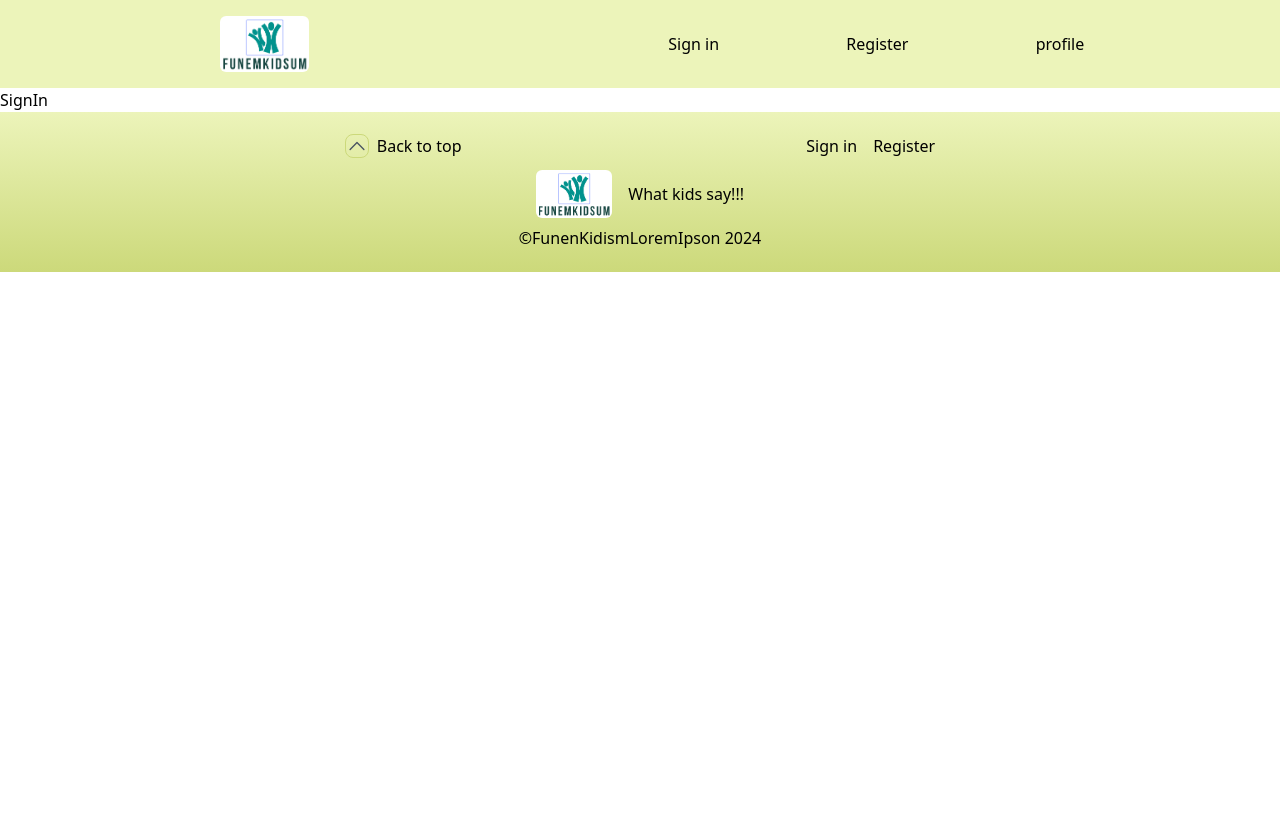
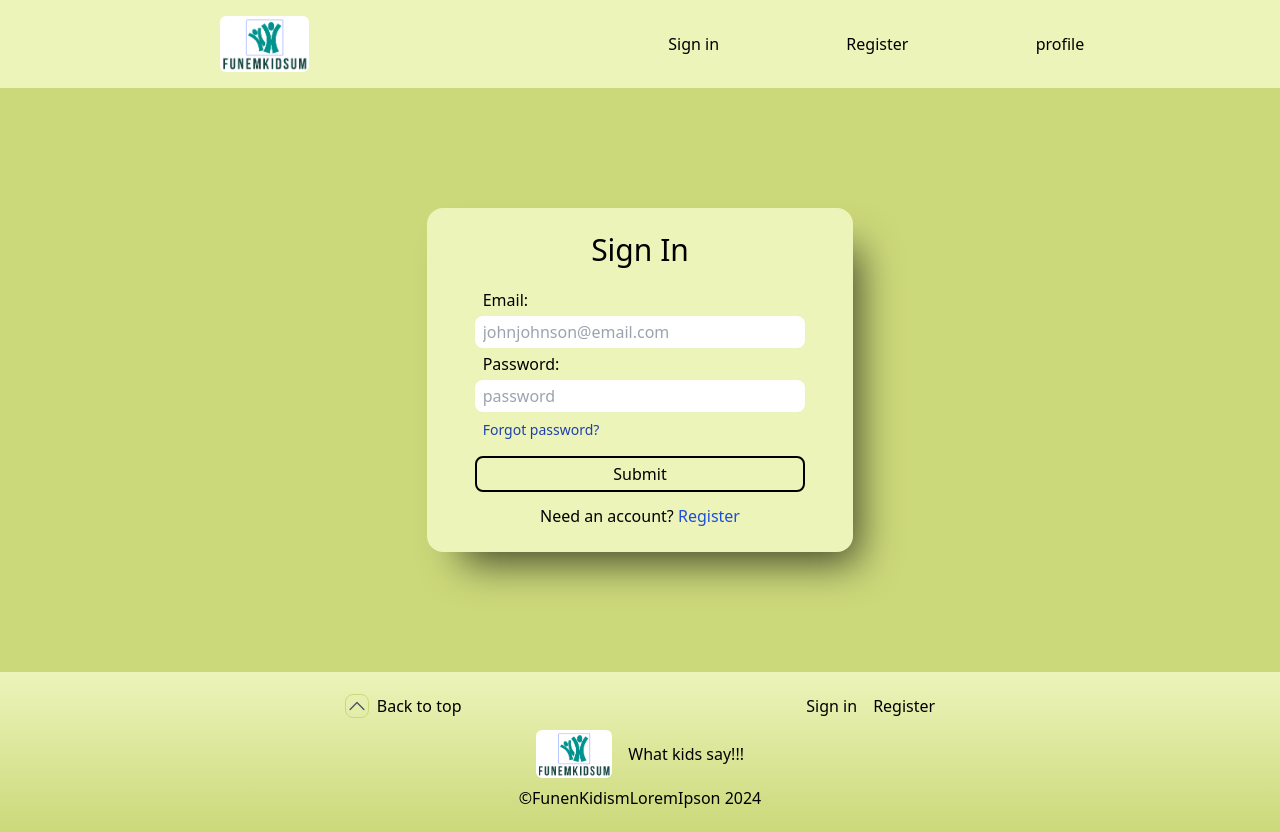
Before and after one commit to Gazdean/Funem-Kidsum-Lorem-Ipsum, a React (Vite) app: page /sign-in in a window 1280 px wide. Before the commit the page ends 800 px from the top, so only its background shows below. Built offline with nearby package versions, Linux system fonts and the light colour scheme.

Commit message:
sign in form

```diff
--- a/src/pages/SignIn.jsx
+++ b/src/pages/SignIn.jsx
@@ -1,7 +1,45 @@
 import React from 'react'
+import { useForm } from 'react-hook-form'
+import { NavLink } from 'react-router-dom'
 
 export default function SignIn() {
+  const {register, handleSubmit, formState:{errors}} = useForm()
+
+  const emailRegex = /^((([!#$%&'*+\-/=?^_`{|}~\w])|([!#$%&'*+\-/=?^_`{|}~\w][!#$%&'*+\-/=?^_`{|}~\.\w]{0,}[!#$%&'*+\-/=?^_`{|}~\w]))[@]\w+([-.]\w+)*\.\w+([-.]\w+)*)$/
+  const passwordRegex = /^(?=.*[a-z])(?=.*[A-Z])(?=.*\d)(?=.*[@.#$!%*?&^])[A-Za-z\d@.#$!%*?&]{8,15}$/
+
+  const onSubmit = async(data)=> {
+    try {
+      console.log('Yolo', data)
+    } catch {
+
+    } finally {
+
+    }
+  }
+
+
   return (
-    <div>SignIn</div>
+    <div id="sign-in-page" className='flex justify-center items-center bg-main min-h-[80vh] md:min-h-[73vh]'>
+
+      <form id="sign-in-form" className='bg-second flex flex-col w-[100vw] md:w-1/3 pl-12 pr-12 pt-6 pb-6 rounded-2xl shadow-[20px_25px_40px_-15px_#414529]' onSubmit={handleSubmit(onSubmit)} noValidate>
+
+        <h1 className='text-2xl md:text-3xl self-center mb-4'>Sign In</h1>
+
+        <label className='p-1 pl-2 text-sm md:text-base' htmlFor="email">Email: </label>
+        <input id="email" className='text-sm md:text-base p-1 pl-2 pr-2 rounded-lg' type="email" placeholder='johnjohnson@email.com' name='email' {...register('email', {required:true, pattern: emailRegex})}/>
+        {errors.email?.type==="required"&&<p tabIndex="0" className="text-sm md:text-base text-red-700 mt-2" >An email is required</p>}
+        {errors.email?.type==="pattern"&&<p tabIndex="0" className="text-sm md:text-base text-red-700 mt-2">Must be a valid email address</p>}
+
+        <label className='p-1 pl-2 text-sm md:text-base' htmlFor="password">Password: </label>
+        <input id="password" className='text-sm md:text-base p-1 pl-2 pr-2 rounded-lg' type="password" placeholder='password' name='password' {...register('password', {required:true, pattern: passwordRegex})}/>
+        <NavLink to="/forgot-password"className='text-blue-800 pl-2 mt-2 text-sm'>Forgot password?</NavLink>
+        {errors.password?.type==="required"&&<p tabIndex="0" className="text-sm md:text-base text-red-700 mt-2">A password is required</p>}
+        {errors.password?.type==="pattern"&&<p tabIndex="0" className="text-sm md:text-base text-red-700 mt-2">Your password is between 8 and 15 characters long and contains uppercase, lowercase, numbers, and special characters.</p>}
+
+        <button className='inline-block border-2 border-black rounded-lg w-auto p-1 mt-4 mb-3' type="submit">Submit</button>
+        <p className='self-center text-sm md:text-base'>Need an account? <NavLink to="/register" className='text-blue-700'>Register</NavLink></p>
+      </form>
+    </div>
   )
 }
```
